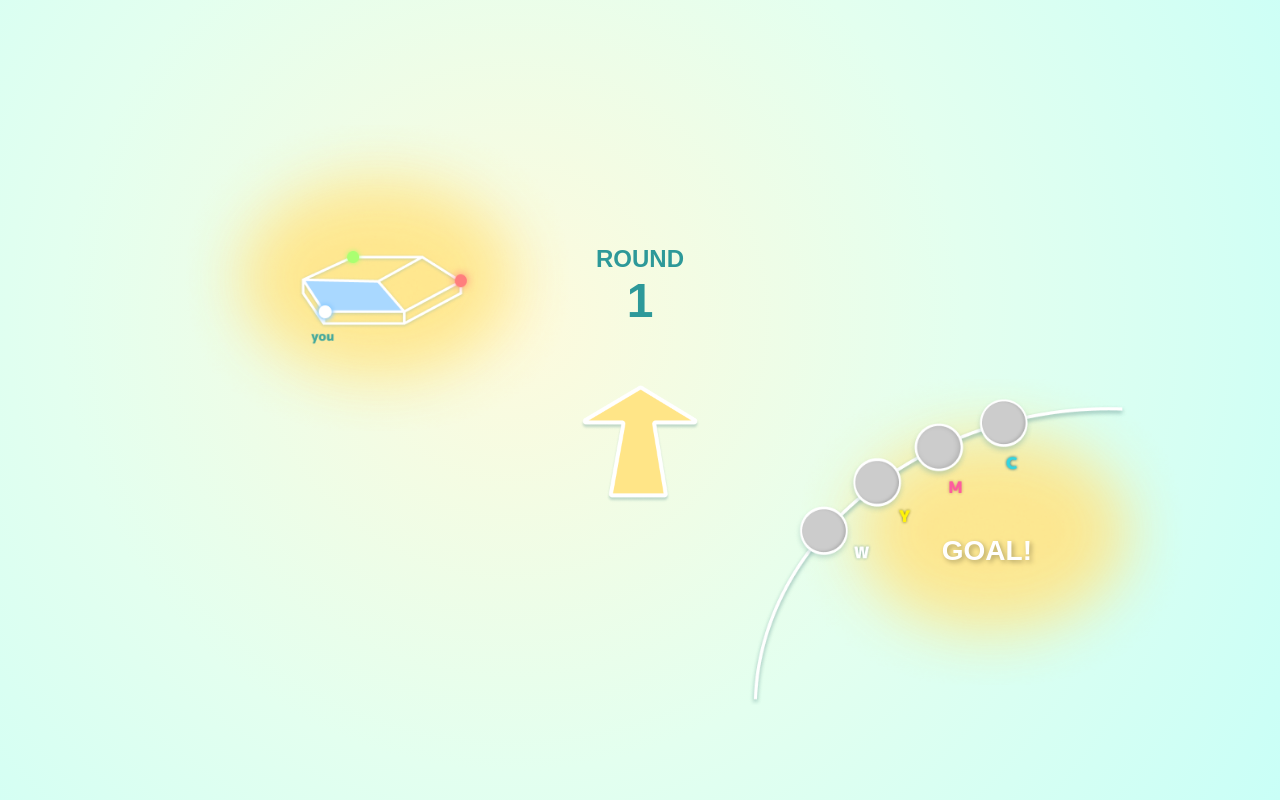
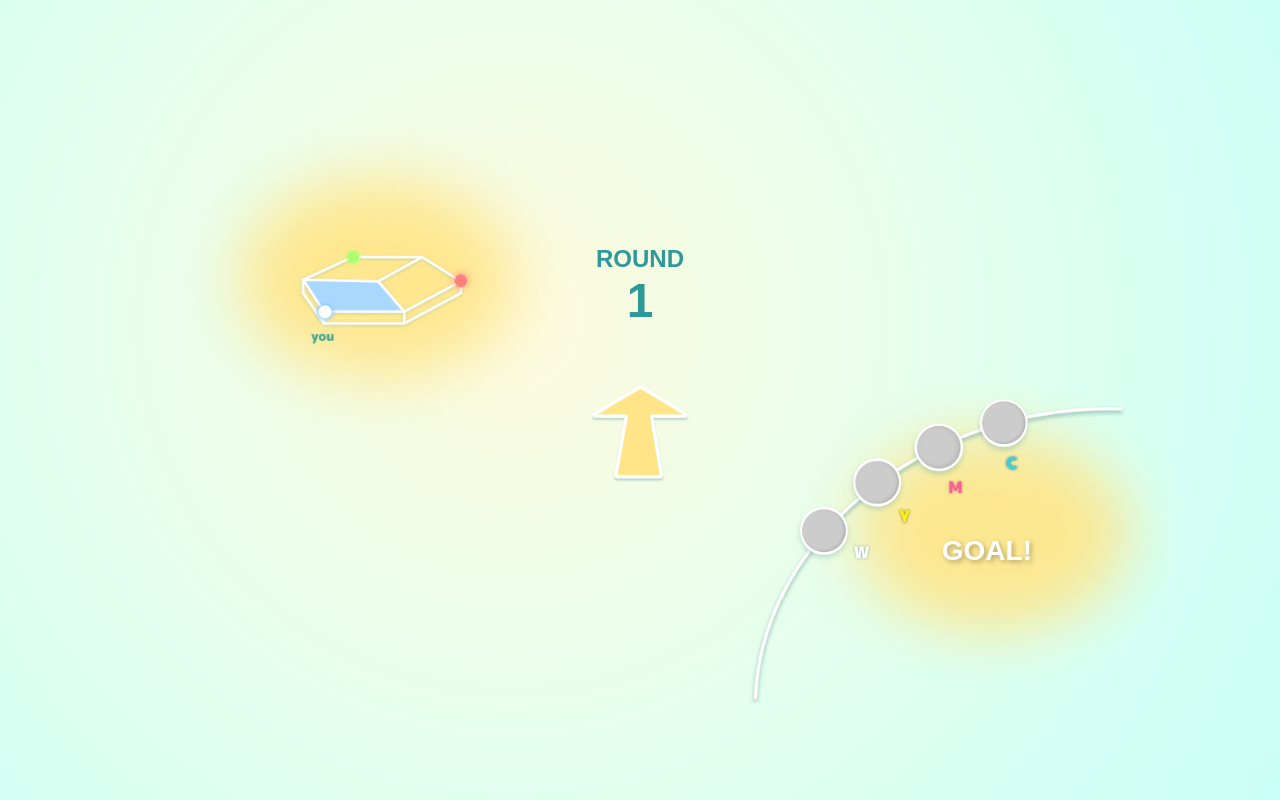
Before and after one commit to aptflin/WebsiteTest, a website: page BluePlaying.html in a window 1280 px wide. Drawn offline with Linux system fonts and the light colour scheme.

Commit message:
fix Toro

```diff
--- a/BluePlaying.html
+++ b/BluePlaying.html
@@ -6,6 +6,36 @@
   <meta name="viewport" content="width=844, height=390, initial-scale=1.0">
   <title>Round Start</title>
   <link rel="stylesheet" href="src/playing2.css">
+  <style>
+    @viewport {
+      orientation: portrait;
+    }
+
+    html,
+    body {
+      width: 100vw;
+      height: 100vh;
+      background-color: beige;
+      display: flex;
+      align-items: center;
+      justify-content: center;
+      flex-direction: column;
+      transition: all 0.5s ease-out;
+      color: black;
+    }
+
+    .arrow {
+      max-width: 100px;
+      /* ⭐讓圖片不會超出視窗 */
+      max-height: 100px;
+      /* ⭐讓圖片不會超出視窗 */
+      transform-style: preserve-3d;
+      /* ⭐保持3D空間感 */
+      transition: transform 0.1s linear;
+      /* ⭐讓旋轉滑順 */
+      z-index: 3;
+    }
+  </style>
 </head>
 
 <body>
--- a/src/BluePlaying.js
+++ b/src/BluePlaying.js
@@ -1,5 +1,4 @@
 const arrow = document.querySelector('.arrow');
-const numberDisplay = document.getElementById('number');
 
 let lastBulu = null;
 let direction = "stop";
@@ -14,7 +13,6 @@ window.addEventListener('deviceorientation', function(event) {
     bulu = 110;
   }
 
-  numberDisplay.textContent = bulu;
   arrow.style.transform = `rotateX(${bulu}deg)`;
 
   // ➤ 判斷變化趨勢
```
Also changed, not shown: arrowTest.html (+0 -3 lines).
